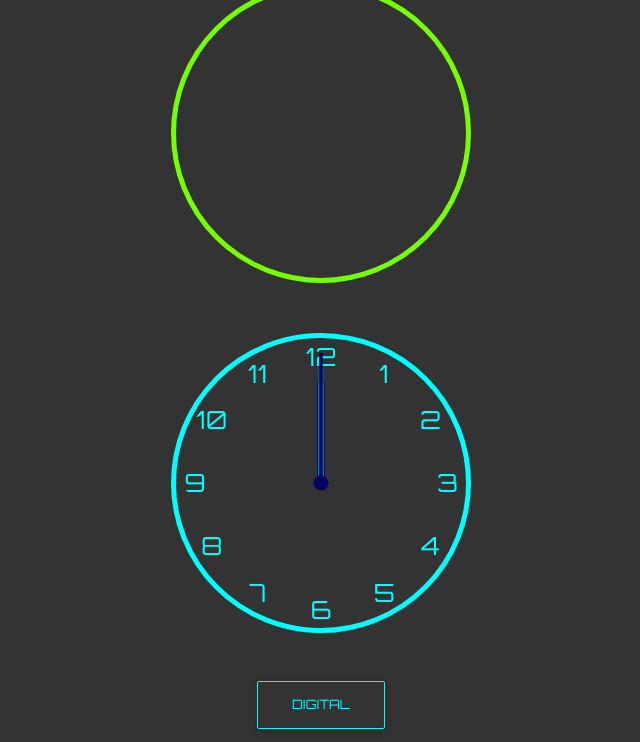
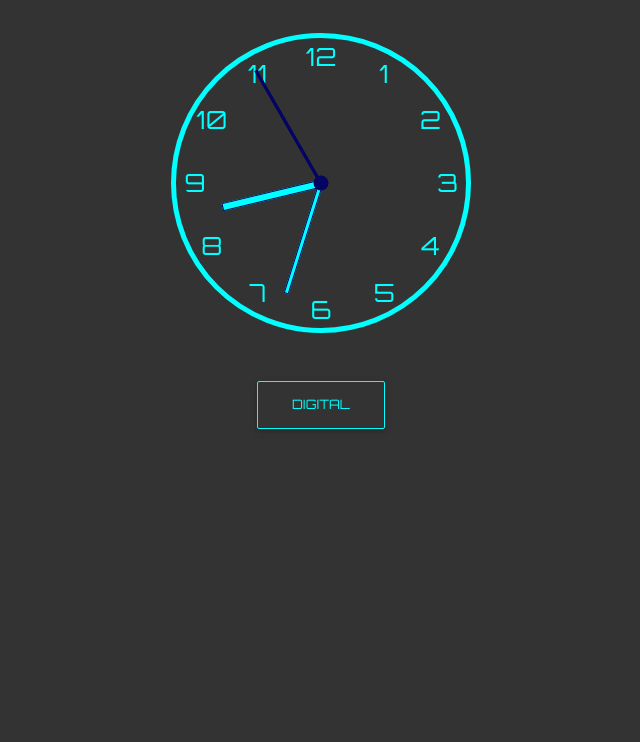
Before and after one commit to Blazze23/MDB---Clock, a website: page index.html in a window 1280 px wide. Shown: the part 161-903 px from the top of the page, without its empty margins (319-959 px from the left). After the commit the page ends 800 px from the top, so only its background shows below. Drawn offline with Linux system fonts and the light colour scheme.

Commit message:
Refactored clock app using ES6 Classes

```diff
--- a/css/style.css
+++ b/css/style.css
@@ -1,18 +1,17 @@
-body{
-    font-family: 'Orbitron', sans-serif;
+body {
+  font-family: "Orbitron", sans-serif;
   background-color: #333333;
   color: aqua;
   box-sizing: border-box;
 }
 
-
 .btn {
-    border:1px solid aqua;
+  border: 1px solid aqua;
 }
 
 .btn:hover {
-    color: #76FF03;
-    border:1px solid #76FF03;
+  color: #76ff03;
+  border: 1px solid #76ff03;
 }
 
 .digital_clock {
@@ -21,7 +20,7 @@ body{
   margin-right: auto;
   position: relative;
   border-radius: 50%;
-  border: 5px #76FF03 solid;
+  border: 5px #76ff03 solid;
   width: 300px;
   height: 300px;
 }
@@ -33,7 +32,7 @@ body{
   left: 50%;
   transform: translate(-50%, -50%);
   text-align: center;
-  font-size: 48px;
+  font-size: 40px;
 }
 
 .analog_clock {
@@ -61,67 +60,67 @@ body{
   --rotation: 30deg;
 }
 
-.analog_clock .position1 #one{
+.analog_clock .position1 #one {
   transform: rotate(-30deg);
 }
 .analog_clock .position2 {
   --rotation: 60deg;
 }
-.analog_clock .position2 #two{
+.analog_clock .position2 #two {
   transform: rotate(-60deg);
 }
 .analog_clock .position3 {
   --rotation: 90deg;
 }
-.analog_clock .position3 #three{
+.analog_clock .position3 #three {
   transform: rotate(-90deg);
 }
 .analog_clock .position4 {
   --rotation: 120deg;
 }
-.analog_clock .position4 #four{
+.analog_clock .position4 #four {
   transform: rotate(-120deg);
 }
 .analog_clock .position5 {
   --rotation: 150deg;
 }
-.analog_clock .position5 #five{
+.analog_clock .position5 #five {
   transform: rotate(-150deg);
 }
 .analog_clock .position6 {
   --rotation: 180deg;
 }
-.analog_clock .position6 #six{
+.analog_clock .position6 #six {
   transform: rotate(-180deg);
 }
 .analog_clock .position7 {
   --rotation: 210deg;
 }
-.analog_clock .position7 #seven{
+.analog_clock .position7 #seven {
   transform: rotate(-210deg);
 }
 .analog_clock .position8 {
   --rotation: 240deg;
 }
-.analog_clock .position8 #eight{
+.analog_clock .position8 #eight {
   transform: rotate(-240deg);
 }
 .analog_clock .position9 {
   --rotation: 270deg;
 }
-.analog_clock .position9 #nine{
+.analog_clock .position9 #nine {
   transform: rotate(-270deg);
 }
 .analog_clock .position10 {
   --rotation: 300deg;
 }
-.analog_clock .position10 #ten{
+.analog_clock .position10 #ten {
   transform: rotate(-300deg);
 }
 .analog_clock .position11 {
   --rotation: 330deg;
 }
-.analog_clock .position11 #eleven{
+.analog_clock .position11 #eleven {
   transform: rotate(-330deg);
 }
 
@@ -133,22 +132,21 @@ body{
   background-color: aqua;
   border: 1px solid rgb(4, 4, 99);
   transform-origin: bottom;
-  transform: translateX(-50%) rotate(calc(var(--rotation)*1deg));
+  transform: translateX(-50%) rotate(calc(var(--rotation) * 1deg));
   z-index: 10;
 }
 
 .analog_clock::after {
   content: "";
   position: absolute;
-  background-color:  rgb(4, 4, 99);
+  background-color: rgb(4, 4, 99);
   z-index: 11;
   width: 15px;
-  height:15px;
+  height: 15px;
   top: 50%;
   left: 50%;
   transform: translate(-50%, -50%);
   border-radius: 50%;
-
 }
 
 .analog_clock .hand.hour {
@@ -169,15 +167,15 @@ body{
   background-color: rgb(4, 4, 99);
 }
 
-.digitalClass{
-  color: #76FF03;
+.digitalClass {
+  color: #76ff03;
 }
 
-.digitalBtn{
-  border:1px solid #76FF03;
+.digitalBtn {
+  border: 1px solid #76ff03;
 }
 
-.digitalBtn:hover{
+.digitalBtn:hover {
   color: aqua;
-  border:1px solid aqua;
+  border: 1px solid aqua;
 }
--- a/index.html
+++ b/index.html
@@ -1,33 +1,49 @@
 <!DOCTYPE html>
 <html lang="en">
   <head>
-  <meta charset="UTF-8">
-  <meta name="viewport" content="width=device-width, initial-scale=1, shrink-to-fit=no">
-  <meta http-equiv="x-ua-compatible" content="ie=edge">
+    <meta charset="UTF-8" />
+    <meta
+      name="viewport"
+      content="width=device-width, initial-scale=1, shrink-to-fit=no"
+    />
+    <meta http-equiv="x-ua-compatible" content="ie=edge" />
     <title>Clock</title>
     <!-- MDB icon -->
-  <link rel="icon" href="img/mdb-favicon.ico" type="image/x-icon">
+    <link rel="icon" href="img/mdb-favicon.ico" type="image/x-icon" />
     <!-- Font Awesome -->
-  <link rel="stylesheet" href="https://use.fontawesome.com/releases/v5.11.2/css/all.css">
+    <link
+      rel="stylesheet"
+      href="https://use.fontawesome.com/releases/v5.11.2/css/all.css"
+    />
     <!-- Google Fonts Roboto -->
-  <link rel="stylesheet" href="https://fonts.googleapis.com/css?family=Roboto:300,400,500,700&display=swap">
-  <link rel="preconnect" href="https://fonts.gstatic.com">
+    <link
+      rel="stylesheet"
+      href="https://fonts.googleapis.com/css?family=Roboto:300,400,500,700&display=swap"
+    />
+    <link rel="preconnect" href="https://fonts.gstatic.com" />
     <!-- Google Fonts Orbitron -->
-  <link href="https://fonts.googleapis.com/css2?family=Orbitron&display=swap" rel="stylesheet">
+    <link
+      href="https://fonts.googleapis.com/css2?family=Orbitron&display=swap"
+      rel="stylesheet"
+    />
     <!-- Bootstrap core CSS -->
-  <link rel="stylesheet" href="css/bootstrap.min.css">
+    <link rel="stylesheet" href="css/bootstrap.min.css" />
     <!-- Material Design Bootstrap -->
-  <link rel="stylesheet" href="css/mdb.min.css">
+    <link rel="stylesheet" href="css/mdb.min.css" />
     <!-- Your custom styles (optional) -->
-  <link rel="stylesheet" href="css/style.css">
+    <link rel="stylesheet" href="css/style.css" />
   </head>
-<body onload="getAnalogTime(), getDigitalTime()">
-
+  <body>
     <!-- Start your project here-->
     <div class="container">
-    <h1 class="text-center mt-5  animated fadeInDown slow" >Belgrade Time <br><span id="date"></span></h1>
+      <h1 class="text-center mt-5 animated fadeInDown slow">
+        Belgrade Time <br /><span id="date"></span>
+      </h1>
 
-      <div class="mt-5 digital_clock animated fadeInDown slow" id="digital_clock">
+      <div
+        class="mt-5 digital_clock animated fadeInDown slow"
+        id="digital_clock"
+      >
         <div id="time"></div>
       </div>
       <div class="analog_clock animated fadeInDown slow" id="analog_clock">
@@ -48,9 +64,16 @@
         <div class="position position12"><div id="twelve">12</div></div>
       </div>
       <div class="text-center">
-        <button type="button" class="btn btn-outline mt-5 animated fadeInDown slow" data-mdb-ripple-color="dark" onclick="changeTime()" id="btnTime">Digital</button>
+        <button
+          type="button"
+          class="btn btn-outline mt-5 animated fadeInDown slow"
+          data-mdb-ripple-color="dark"
+          onclick="changeTime()"
+          id="btnTime"
+        >
+          Digital
+        </button>
       </div>
-
     </div>
     <!-- End your project here-->
 
@@ -63,6 +86,6 @@
     <!-- MDB core JavaScript -->
     <script type="text/javascript" src="js/mdb.min.js"></script>
     <!-- Your custom scripts (optional) -->
-  <script type="text/javascript" src="js/myjavascript.js"></script>
+    <script type="text/javascript" src="js/clock.js"></script>
   </body>
 </html>
--- /dev/null
+++ b/js/clock.js
@@ -0,0 +1,134 @@
+"use strict";
+
+class Clock {
+  constructor() {
+    const tick = function () {
+      this.time = new Date();
+    };
+
+    setInterval(tick.bind(this), 1000);
+  }
+
+  // Returns Day
+  getDay() {
+    return this.time.getDate();
+  }
+
+  // Returns Month
+  getMonth() {
+    return this.time.getMonth();
+  }
+
+  // Returs Year
+  getYear() {
+    return this.time.getFullYear();
+  }
+
+  getDate() {
+    return {
+      Day: this.getDay(),
+      Month: this.getMonth(),
+      Year: this.getYear(),
+    };
+  }
+
+  /**
+   * Returns the Hour hand degrees
+   * @return
+   */
+  getDegH() {
+    const hoursDeg = ((this.getDegM() / 360 + this.time.getHours()) / 12) * 360;
+    return hoursDeg;
+  }
+  /**
+   * Returns the Minute hand degrees
+   * @return
+   */
+  getDegM() {
+    const minutesDeg =
+      ((this.getDegS() / 360 + this.time.getMinutes()) / 60) * 360;
+    return minutesDeg;
+  }
+
+  /**
+   * Returns the Second hand degrees
+   * @return
+   */
+  getDegS() {
+    return (this.time.getSeconds() / 60) * 360;
+  }
+
+  /**
+   * Returns the Digital time string representation (HH:MM:ss|H:MM:ss AM/PM)
+   * @param {boolean} [seconds] Whether to display seconds
+   * @param {boolean} [is24]    Whether to display as 24h or 12h am/pm
+   */
+  toDigital(seconds = true, is24 = false) {
+    const h = String(this.time.getHours());
+    const m = String(this.time.getMinutes()).padStart(2, "0");
+    const s = String(this.time.getSeconds()).padStart(2, "0");
+    if (is24) return `${h.padStart(2, "0")}:${m}${seconds ? ":" + s : ""}`;
+    else
+      return `${h - 12}:${m}${seconds ? ":" + s : ""}${h < 12 ? "AM" : "PM"}`;
+  }
+
+  /**
+   * Return an object with the all degrees for each analog clock hand
+   * @param {boolean} [seconds] Wheter to include the seconds
+   * @return {{S?: number, H: number, M: number}}
+   */
+  toAnalog(seconds = true) {
+    if (seconds)
+      return {
+        H: this.getDegH(),
+        M: this.getDegM(),
+        S: this.getDegS(),
+      };
+    else
+      return {
+        H: this.getDegH(),
+        M: this.getDegM(),
+        S: $("#secondHand").hide(),
+      };
+  }
+}
+
+$(document).ready(function () {
+  $("#digital_clock").hide();
+  $("#analog_clock").show();
+
+  const clock = new Clock();
+
+  const $date = $("#date");
+  const $clockDigital = $("#digital_clock");
+  const $clockAnalog = $("#analog_clock");
+
+  const $handH = $("#hourHand");
+  const $handM = $("#minuteHand");
+  const $handS = $("#secondHand");
+
+  setInterval(function () {
+    const { Day, Month, Year } = clock.getDate();
+    $date.text(`${Day}/${Month + 1}/${Year}`);
+
+    const { H, M, S } = clock.toAnalog();
+    $handH.css("--rotation", H);
+    $handM.css("--rotation", M);
+    $handS.css("--rotation", S);
+
+    $clockDigital.children().text(clock.toDigital());
+    // $handH.css("--rotation", clock.getDegH())
+    // $handM.css("--rotation", clock.getDegM())
+    // $handS.css("--rotation", clock.getDegS())
+  }, 1000);
+});
+
+function changeTime() {
+  $("#digital_clock").toggle();
+  $("#analog_clock").toggle();
+  $("#btnTime").text(function (_, text) {
+    return text === "Digital" ? "Analog" : "Digital";
+  });
+  $("body").toggleClass("digitalClass");
+  $("button").toggleClass("digitalBtn");
+}
```
Lines whose indentation alone changed are shown as unchanged.
